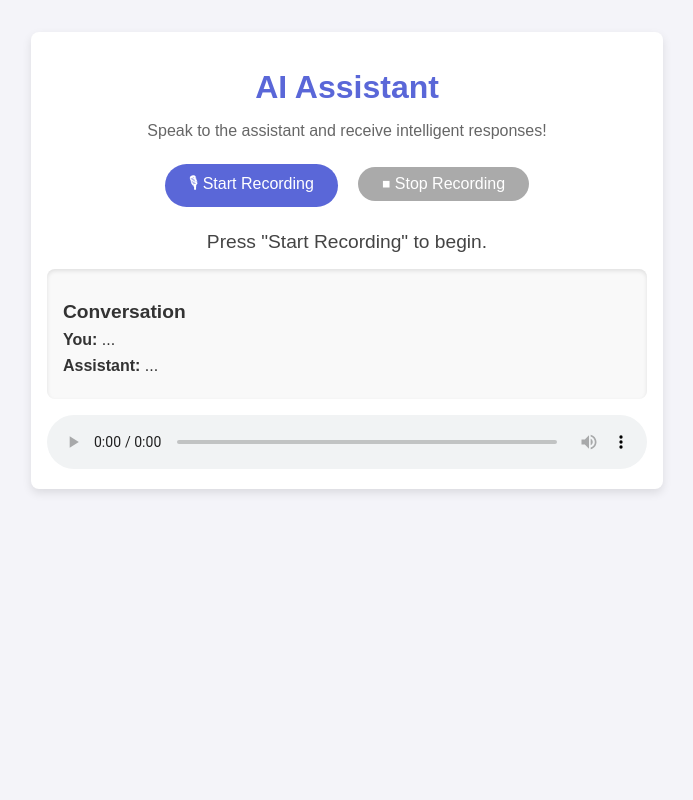
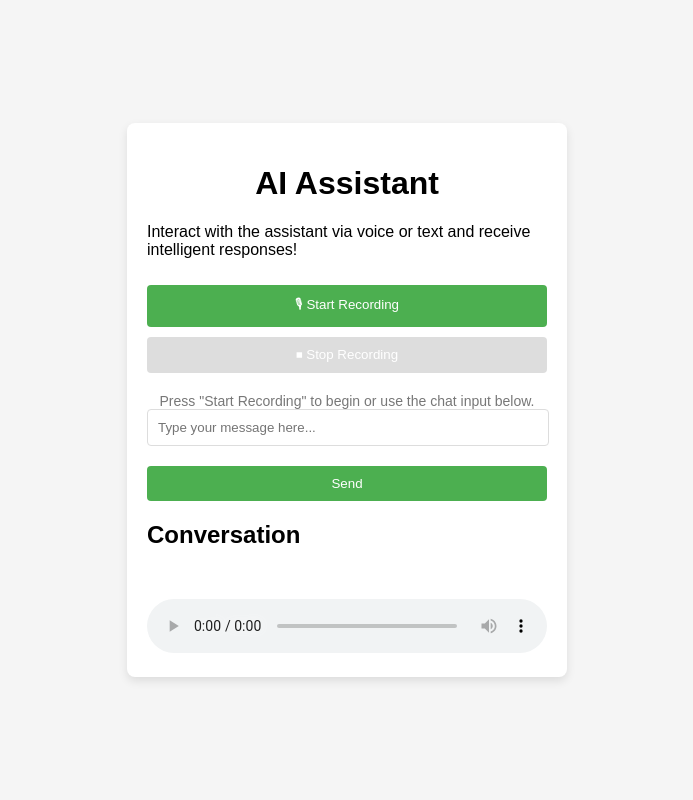
Before and after one commit to julienguyet/jarvis, a Flask app: page / in a window 1280 px wide. Shown: the whole page, without its empty margins (293-986 px from the left). Run offline with Flask 3, Linux system fonts and the light colour scheme.

Commit message:
Jarvis now handling audio and chat

```diff
--- a/app/app.py
+++ b/app/app.py
@@ -1,4 +1,4 @@
-from flask import Flask, request, render_template, send_file
+from flask import Flask, request, render_template, send_file, session
 import soundfile as sf
 import os
 import torch
@@ -13,6 +13,9 @@ login(token='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')
 dashline = '---' * 20
 
 app = Flask(__name__)
+
+# Set a secret key for sessions
+app.secret_key = os.urandom(24)
 
 # Device and precision settings
 device = "cuda" if torch.cuda.is_available() else "cpu"
@@ -44,15 +47,18 @@ description_tokenizer = AutoTokenizer.from_pretrained(parler.config.text_encoder
 
 # Voice description
 description = (
-    "A female speaker delivers a slightly expressive and animated speech with a "
+    "A male speaker delivers a slightly expressive and animated speech with a "
     "moderate speed and pitch. The recording is of very high quality, with the "
     "speaker's voice sounding clear and very close up."
 )
 
-# Memory for conversation history
-conversation_history = [
-    ("system", "You are my personal assistant named Jarvis. You are an expert in Machine Learning and Computer Science.")
-]
+# Default conversation memory in session
+@app.before_request
+def initialize_conversation():
+    if 'conversation_history' not in session:
+        session['conversation_history'] = [
+            ("system", "You are my personal assistant named Jarvis. You are an expert in Machine Learning and Computer Science.")
+        ]
 
 @app.route("/")
 def index():
@@ -60,7 +66,8 @@ def index():
 
 @app.route("/process_audio", methods=["POST"])
 def process_audio():
-    global conversation_history  # Access the global conversation history
+    # Access the session memory for conversation history
+    conversation_history = session['conversation_history']
 
     # Save uploaded audio
     audio_file = request.files["audio"]
@@ -84,6 +91,9 @@ def process_audio():
     conversation_history.append(("assistant", jarvis_answer))
     print(dashline)
 
+    # Save the updated conversation history back to the session
+    session['conversation_history'] = conversation_history
+
     # Generate audio reply
     print("Generating audio reply...")
     input_ids = description_tokenizer(description, return_tensors="pt").input_ids.to(device)
@@ -91,14 +101,53 @@ def process_audio():
     generation = parler.generate(input_ids=input_ids, prompt_input_ids=prompt_input_ids)
     audio_arr = generation.cpu().numpy().squeeze()
 
-    # Save response audio to file
-    response_audio_file = "response_audio.wav"
+    # Save response audio to file in the static directory
+    response_audio_file = "static/response_audio.wav"  # Change path to static folder
     sf.write(response_audio_file, audio_arr, parler.config.sampling_rate)
     print(f"Audio reply saved to {response_audio_file}")
     print(dashline)
 
-    # Return audio file
-    return send_file(response_audio_file, mimetype="audio/wav")
+    # Return the audio file URL (relative to the static directory)
+    return {"audio_url": "/static/response_audio.wav"}
+
+
+@app.route("/process_chat", methods=["POST"])
+def process_chat():
+    # Access the session memory for conversation history
+    conversation_history = session['conversation_history']
+
+    # Get the user's message from the request (expecting 'message' as the key)
+    user_message = request.json.get("message")  # changed 'text' to 'message'
+    print(f"User message: {user_message}")
+
+    if not user_message:
+        return {"error": "No message provided"}, 400
+
+    # Append user's message to the conversation history
+    conversation_history.append(("human", user_message))
+
+    # Print the conversation history before invoking the model
+    print("Conversation history before LLM response:")
+    print(conversation_history)
+
+    try:
+        # Generate the assistant's response
+        llama_response = llama.invoke(conversation_history)
+        jarvis_answer = llama_response.content
+        print(f"Jarvis response: {jarvis_answer}")
+    except Exception as e:
+        print(f"Error during Llama response generation: {e}")
+        return {"error": "Failed to generate response from the assistant"}, 500
+
+    # Append the assistant's response to conversation history
+    conversation_history.append(("assistant", jarvis_answer))
+
+    # Save the updated conversation history back to the session
+    session['conversation_history'] = conversation_history
+
+    # Return the assistant's reply in the expected format
+    return {"assistant_text": jarvis_answer}
+
 
 if __name__ == "__main__":
     app.run(debug=True)
--- a/app/static/app.js
+++ b/app/static/app.js
@@ -1,20 +1,30 @@
 let mediaRecorder;
 let audioChunks = [];
 
+// Initialize DOM elements after the page loads
 document.addEventListener("DOMContentLoaded", () => {
     const recordBtn = document.getElementById("record-btn");
     const stopBtn = document.getElementById("stop-btn");
     const status = document.getElementById("status");
-    const userText = document.getElementById("user-text");
-    const assistantText = document.getElementById("assistant-text");
     const responseAudio = document.getElementById("response-audio");
+    const userMessageInput = document.getElementById("user-message");
+    const sendBtn = document.getElementById("send-btn");
+    const transcript = document.getElementById("transcript");
 
-    // Update status message
+    // Helper function: Update the status message
     function updateStatus(message) {
         status.innerText = message;
     }
 
-    // Start recording
+    // Helper function: Add message to the conversation history
+    function addToTranscript(role, text) {
+        const messageElement = document.createElement("p");
+        messageElement.innerHTML = `<strong>${role}:</strong> ${text}`;
+        transcript.appendChild(messageElement);
+        transcript.scrollTop = transcript.scrollHeight; // Auto-scroll to the latest message
+    }
+
+    // Audio interaction: Start recording
     recordBtn.addEventListener("click", () => {
         navigator.mediaDevices.getUserMedia({ audio: true })
             .then(stream => {
@@ -35,7 +45,7 @@ document.addEventListener("DOMContentLoaded", () => {
             });
     });
 
-    // Stop recording
+    // Audio interaction: Stop recording
     stopBtn.addEventListener("click", () => {
         if (!mediaRecorder) {
             console.error("No active recorder found!");
@@ -51,25 +61,58 @@ document.addEventListener("DOMContentLoaded", () => {
             formData.append("audio", audioBlob);
 
             fetch("/process_audio", { method: "POST", body: formData })
-                .then(response => response.blob())
-                .then(blob => {
-                    const audioURL = URL.createObjectURL(blob);
-                    responseAudio.src = audioURL;
+                .then(response => response.json())
+                .then(data => {
+                    const { user_text, assistant_text, audio_url } = data;
 
-                    // Update status
+                    // Update transcript and play audio
+                    addToTranscript("You", user_text);
+                    addToTranscript("Assistant", assistant_text);
+                    responseAudio.src = audio_url;
+                    responseAudio.play();
+
+                    // Reset UI
                     updateStatus("Response ready. Play the audio below.");
                     recordBtn.disabled = false;
-
-                    // Placeholder for transcript update
-                    userText.innerText = "Your input text here.";
-                    assistantText.innerText = "AI assistant's response here.";
+                    stopBtn.disabled = true;
                 })
                 .catch(err => {
                     console.error("Error processing audio:", err);
                     updateStatus("An error occurred. Please try again.");
                 });
-
-            stopBtn.disabled = true;
         };
     });
+
+    // Text interaction: Send message
+    sendBtn.addEventListener("click", () => {
+        const userMessage = userMessageInput.value.trim();
+        if (!userMessage) {
+            updateStatus("Please type a message before sending.");
+            return;
+        }
+
+        // Add user's message to transcript and clear input field
+        addToTranscript("You", userMessage);
+        userMessageInput.value = "";
+        updateStatus("Processing your message...");
+
+        // Ensure the key is 'message' instead of 'text' when sending data to the server
+        fetch("/process_chat", {
+            method: "POST",
+            headers: { "Content-Type": "application/json" },
+            body: JSON.stringify({ message: userMessage })  // changed 'text' to 'message'
+        })
+            .then(response => response.json())
+            .then(data => {
+                const { assistant_text } = data;
+
+                // Add assistant's response to transcript
+                addToTranscript("Assistant", assistant_text);
+                updateStatus("Response received.");
+            })
+            .catch(err => {
+                console.error("Error processing text:", err);
+                updateStatus("An error occurred. Please try again.");
+            });
+    });
 });
--- a/app/static/styles.css
+++ b/app/static/styles.css
@@ -1,98 +1,70 @@
-/* General Styles */
 body {
     font-family: Arial, sans-serif;
-    background-color: #f4f4f9;
-    color: #333;
+    background-color: #f5f5f5;
+    display: flex;
+    justify-content: center;
+    align-items: center;
+    height: 100vh;
     margin: 0;
-    padding: 0;
 }
 
 .container {
-    max-width: 600px;
-    margin: 2rem auto;
-    padding: 1rem;
-    background: white;
+    background-color: white;
+    padding: 20px;
     border-radius: 8px;
     box-shadow: 0 4px 10px rgba(0, 0, 0, 0.1);
+    width: 400px;
+    max-height: 80vh;
+    overflow-y: auto;
 }
 
-/* Header */
-header {
+h1 {
     text-align: center;
-    margin-bottom: 1rem;
 }
 
-header h1 {
-    font-size: 2rem;
-    color: #5a67d8;
-    margin-bottom: 0.5rem;
+#transcript {
+    white-space: pre-wrap; /* Allow wrapping of long messages */
+    word-wrap: break-word; /* Break long words if necessary */
+    max-height: 300px; /* Limit the height of the chat area */
+    overflow-y: auto; /* Enable scroll when content exceeds max-height */
+    margin-bottom: 20px;
 }
 
-header p {
-    font-size: 1rem;
-    color: #666;
-}
-
-/* Buttons */
-#controls {
-    text-align: center;
-    margin-bottom: 1rem;
+input[type="text"] {
+    width: calc(100% - 20px);
+    padding: 10px;
+    margin-bottom: 10px;
+    border: 1px solid #ddd;
+    border-radius: 4px;
 }
 
 button {
-    font-size: 1rem;
-    padding: 0.5rem 1.5rem;
-    margin: 0.5rem;
+    width: 100%;
+    padding: 10px;
+    margin-top: 10px;
+    background-color: #4CAF50;
+    color: white;
     border: none;
-    border-radius: 25px;
-    background-color: #5a67d8;
-    color: white;
+    border-radius: 4px;
     cursor: pointer;
-    transition: background-color 0.3s;
 }
 
 button:disabled {
-    background-color: #aaa;
-    cursor: not-allowed;
+    background-color: #ddd;
 }
 
 button:hover:not(:disabled) {
-    background-color: #4349a6;
-}
-
-/* Status */
-#status {
-    text-align: center;
-    font-size: 1.2rem;
-    color: #444;
-    margin-bottom: 1rem;
-}
-
-/* Conversation */
-#conversation {
-    background: #f9f9f9;
-    padding: 1rem;
-    border-radius: 8px;
-    box-shadow: inset 0 2px 4px rgba(0, 0, 0, 0.1);
-    margin-bottom: 1rem;
-}
-
-#conversation h2 {
-    font-size: 1.2rem;
-    margin-bottom: 0.5rem;
-}
-
-#conversation p {
-    margin: 0.5rem 0;
-    font-size: 1rem;
-}
-
-/* Audio Player */
-#response-audio-container {
-    text-align: center;
-    margin-top: 1rem;
+    background-color: #45a049;
 }
 
 audio {
     width: 100%;
+    margin-top: 10px;
 }
+
+#status {
+    text-align: center;
+    margin-top: 20px;
+    font-size: 14px;
+    color: #777;
+}
--- a/app/templates/index.html
+++ b/app/templates/index.html
@@ -10,24 +10,30 @@
     <div class="container">
         <header>
             <h1>AI Assistant</h1>
-            <p>Speak to the assistant and receive intelligent responses!</p>
+            <p>Interact with the assistant via voice or text and receive intelligent responses!</p>
         </header>
 
         <main>
+            <!-- Audio Controls -->
             <div id="controls">
                 <button id="record-btn">🎙 Start Recording</button>
                 <button id="stop-btn" disabled>⏹ Stop Recording</button>
             </div>
-            <div id="status">Press "Start Recording" to begin.</div>
+            <div id="status">Press "Start Recording" to begin or use the chat input below.</div>
 
+            <!-- Chat Input -->
+            <div id="chat-input">
+                <input type="text" id="user-message" placeholder="Type your message here..." autocomplete="off">
+                <button id="send-btn">Send</button>
+            </div>
+
+            <!-- Conversation Transcript -->
             <section id="conversation">
                 <h2>Conversation</h2>
-                <div id="transcript">
-                    <p><strong>You:</strong> <span id="user-text">...</span></p>
-                    <p><strong>Assistant:</strong> <span id="assistant-text">...</span></p>
-                </div>
+                <div id="transcript"></div>
             </section>
 
+            <!-- Audio Reply Container -->
             <div id="response-audio-container">
                 <audio id="response-audio" controls></audio>
             </div>
```
Also changed, not shown: 3 other files.
